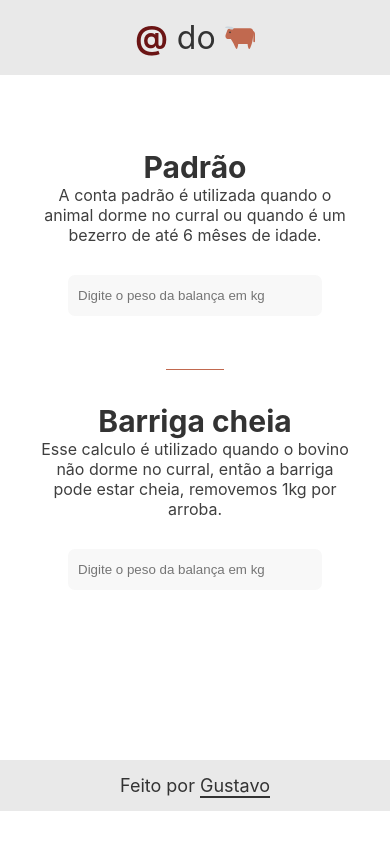
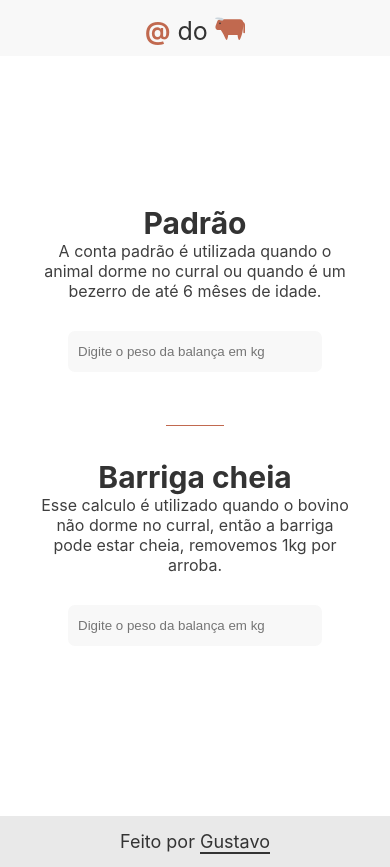
Before and after one commit to GustavoSrr/Arroba-do-Boi, a React (Create React App) app: page / in a window 390 px wide. Before the commit the page ends 844 px from the top, so only its background shows below. Built offline with nearby package versions, Linux system fonts and the light colour scheme.

Commit message:
Deixando o layout mais responsivo

```diff
--- a/src/components/Header/style.css
+++ b/src/components/Header/style.css
@@ -5,22 +5,31 @@ header {
   top: 0;
   left: 0;
   right: 0;
-  position: fixed;
+  position: sticky;
 
-  background-color: rgb(233, 233, 233);
+  background-color: rgb(248, 248, 248);
   text-align: center;
 }
 
 header h1 {
   margin: 0;
-  padding-top: 18px;
-  padding-bottom: 18px;
+  padding-top: 15px;
+  padding-bottom: 15px;
 
+  font-size: 30px;
   font-weight: normal;
   color: #333333;
 }
 
 header span {
   font-weight: bold;
-  color: rgb(107, 20, 20);
+  color: #c1694f;
 }
+
+@media only screen and (max-width: 1150px) {
+  header h1 {
+    font-size: 25px;
+    padding-top: 10px;
+    padding-bottom: 10px;
+  }
+}
```
